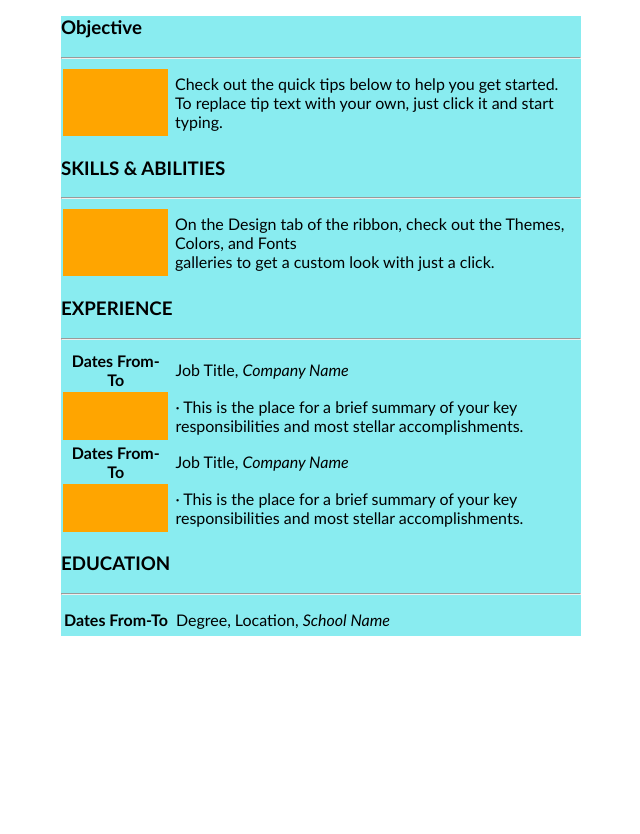
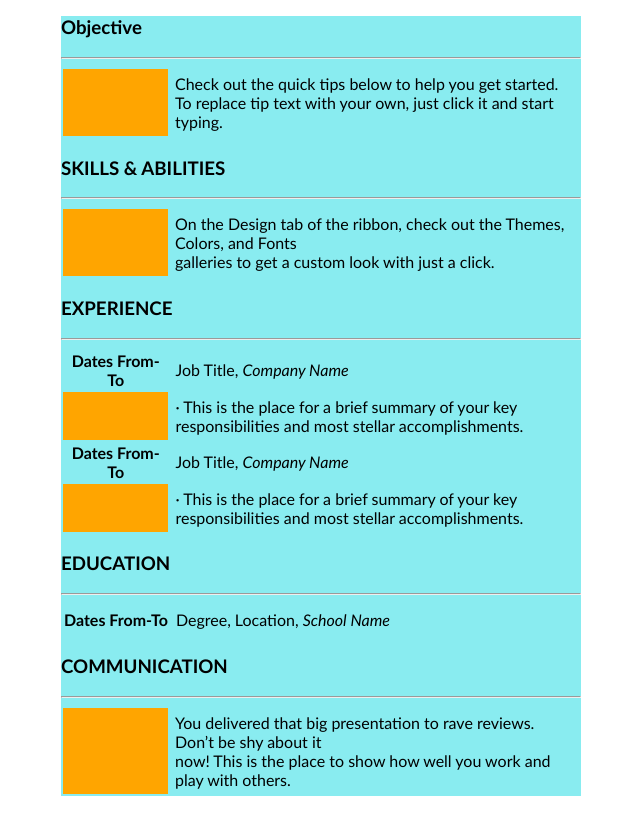
Before and after one commit to JenBaldonado/WordToHTML, a plain HTML site: page index.html in a window 1280 px wide. Shown: the part 186-1020 px from the top of the page, without its empty margins (319-959 px from the left). Before the commit the page ends 902 px from the top, so only its background shows below. Drawn offline with Linux system fonts and the light colour scheme.

Commit message:
Step16: add communication section

```diff
--- a/index.html
+++ b/index.html
@@ -104,7 +104,16 @@
             </table>
         </section>
         <!--5th SECTION-->
-        <section></section>
+        <section>
+            <h3>COMMUNICATION</h3>
+            <hr/>
+            <table>
+                <tr>
+                    <td class="header__td--empty"></td>
+                    <td >You delivered that big presentation to rave reviews. Don’t be shy about it<br> now! This is the place to show how well you work and play with others.</td>
+                </tr>
+            </table>
+        </section>
         <!--6th SECTION-->
         <section></section>
 
```
